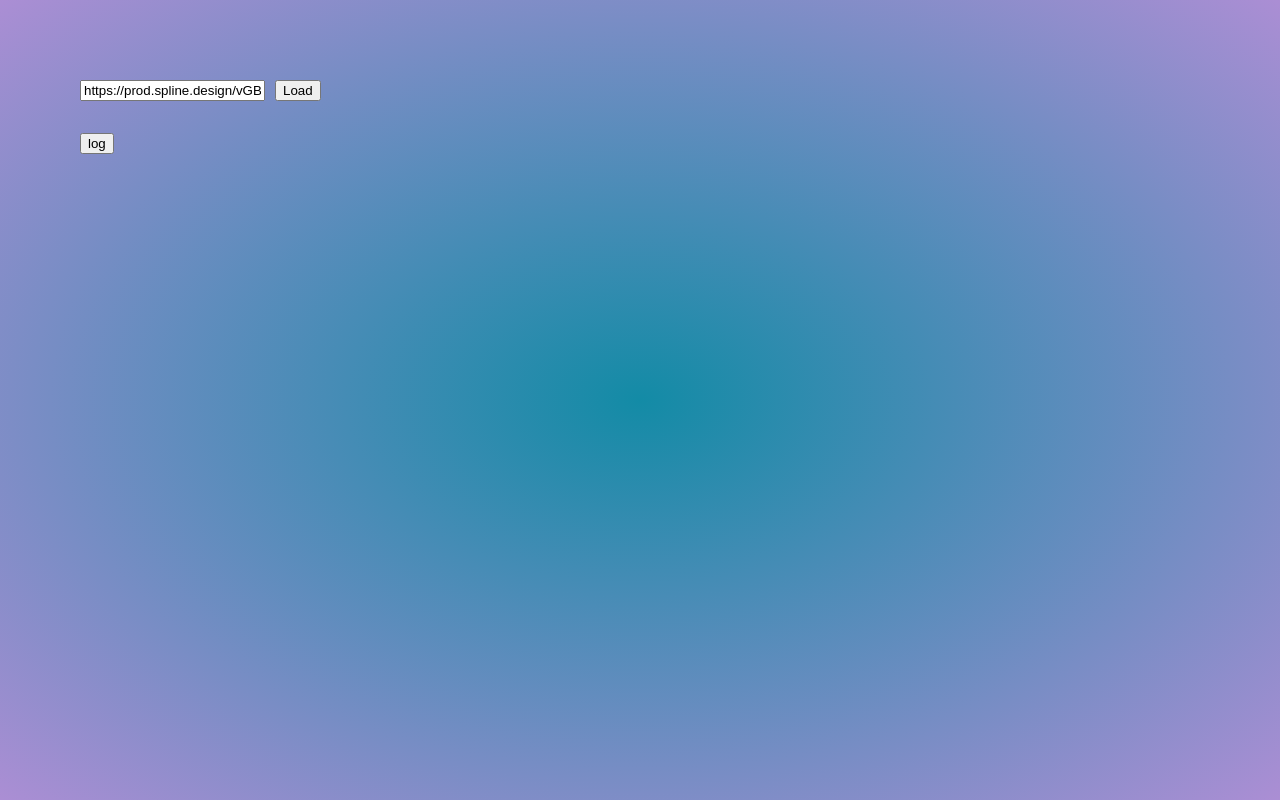
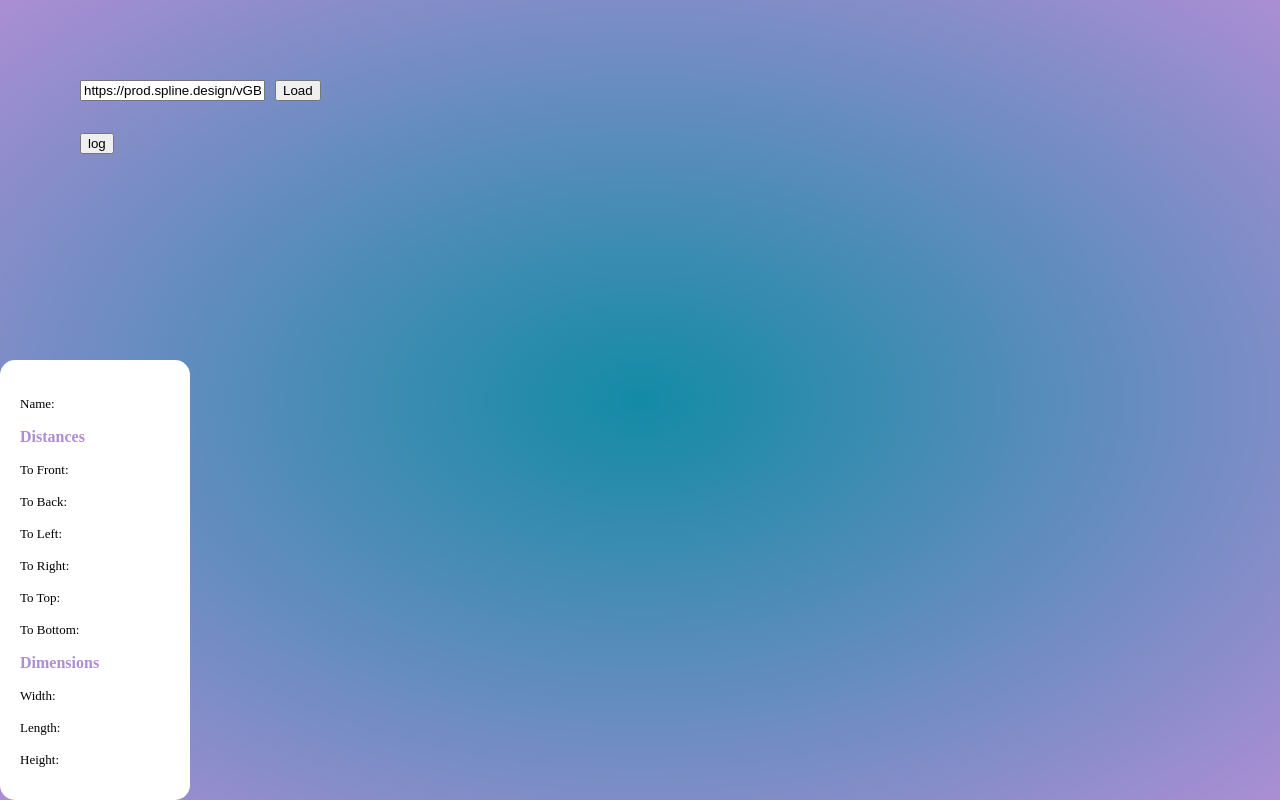
Before and after one commit to arizamani/spline-room, a website: page index.html in a window 1280 px wide. Drawn offline with nearby package versions, Linux system fonts and the light colour scheme.

Commit message:
Add Demnsion and Distances calculators

```diff
--- a/index.html
+++ b/index.html
@@ -23,6 +23,55 @@
     </div>
     <div id="gui-container"></div>
     <div id="pre-loader"></div>
+    <div id="object-info-container">
+
+      <p class="row">
+        <span class="info-title">Name:</span>
+        <span class="info-value" id="object-name"></span>
+      </p>
+      <p class="row">
+        <span class="info-label">Distances</span>
+      </p>
+      <p class="row">
+        <span class="info-title">To Front:</span>
+        <span class="info-value" id="to-front"></span>
+      </p>
+      <p class="row">
+        <span class="info-title">To Back:</span>
+        <span class="info-value" id="to-back"></span>
+      </p>
+      <p class="row">
+        <span class="info-title">To Left:</span>
+        <span class="info-value" id="to-left"></span>
+      </p>
+      <p class="row">
+        <span class="info-title">To Right:</span>
+        <span class="info-value" id="to-right"></span>
+      </p>
+      <p class="row">
+        <span class="info-title">To Top:</span>
+        <span class="info-value" id="to-top"></span>
+      </p>
+      <p class="row">
+        <span class="info-title">To Bottom:</span>
+        <span class="info-value" id="to-bottom"></span>
+      </p>
+      <p class="row">
+        <span class="info-label">Dimensions</span>
+      </p>
+      <p class="row">
+        <span class="info-title">Width:</span>
+        <span class="info-value" id="width"></span>
+      </p>
+      <p class="row">
+        <span class="info-title">Length:</span>
+        <span class="info-value" id="length"></span>
+      </p>
+      <p class="row">
+        <span class="info-title">Height:</span>
+        <span class="info-value" id="height"></span>
+      </p>
+    </div>
 
     <!-- Import maps polyfill -->
     <!-- Remove this when import maps will be widely supported -->
@@ -40,8 +89,8 @@
 
     <script type="module">
         import {splineApp} from "./src/spline-app.js";
-        import {Custom_GUI} from "./src/gui-min.js";
-        // import {Custom_GUI} from "./src/gui.js";
+        // import {Custom_GUI} from "./src/gui-min.js";
+        import {Custom_GUI} from "./src/gui.js";
         import _ from "underscore";
         import anime from "anime";
 
@@ -105,7 +154,7 @@
                 console.log(app);
                 // console.log(app.getAllObjects());
                 // let objects = app.getAllObjects();
-                gui = new Custom_GUI(app);
+                gui = new Custom_GUI(app,document);
                 gui.init(app);
                 setTimeout(function(){
                   document.getElementById("pre-loader").style.display ="none";
--- a/src/styles.css
+++ b/src/styles.css
@@ -91,3 +91,28 @@ canvas {
   height: 100vh;
   background: radial-gradient(#138ba6, #ab8ed4);
 }
+
+#object-info-container{
+  position: fixed;
+  bottom: 0;
+  left: 0;
+  width: 150px;
+  height: 400px;
+  background: #fff;
+  border-radius: 15px;
+  padding: 20px;
+}
+
+.info-label{
+  color: #ab8ed4;
+  font-weight: 700;;
+}
+
+.info-title{
+  font-size: 13px;
+}
+
+.info-value{
+  font-size: 13px;
+  color:#138ba6
+}
```
